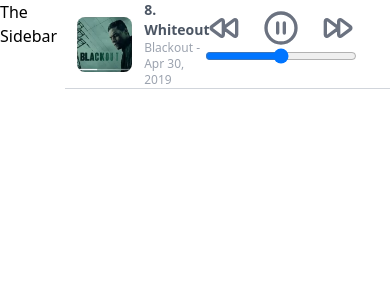
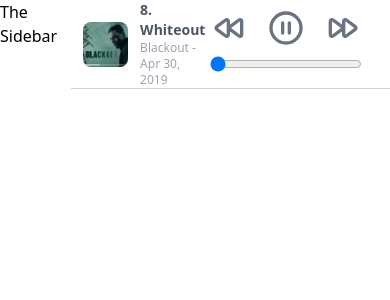
Before and after one commit to DasLixou/leaf-tunes, a Next.js app: page / in a window 390 px wide. Shown: the top 300 px of the page. Built offline with nearby package versions, Linux system fonts and the light colour scheme.

Commit message:
🎊 Made it Responsive

```diff
--- a/components/Body.js
+++ b/components/Body.js
@@ -6,14 +6,17 @@ import {
   RewindIcon,
   VolumeUpIcon
 } from "@heroicons/react/outline";
+import { useState } from "react";
 
 const Body = () => {
+  const [playerRange, setPlayerRange] = useState(0);
+  const [volumeRange, setVolumeRange] = useState(50);
   return (
     <div className="flex-grow h-screen overflow-y-scroll scrollbar-hide">
       <header className="flex justify-between">
         <div className="flex items-center">
           <img
-            className="h-[55px] w-[55px] rounded-lg m-3"
+            className="h-[45px] w-[45px] md:h-[55px] md:w-[55px] rounded-lg m-3"
             src="/player_title_pic.png"
           />
           <div className="">
@@ -27,11 +30,24 @@ const Body = () => {
             <PauseIcon className="header_button" />
             <FastForwardIcon className="header_button" />
           </div>
-          <input type="range" className="w-full" min={0} max={100} />
+          <input
+            type="range"
+            className="w-full mt-2"
+            min={0}
+            max={100}
+            value={playerRange}
+            onChange={e => setPlayerRange(e.target.value)}
+          />
         </div>
-        <div className="flex items-center mr-4 space-x-2">
+        <div className="hidden md:inline-flex items-center mr-4 space-x-2">
           <div className="flex items-center">
-            <input type="range" />
+            <input
+              type="range"
+              min={0}
+              max={100}
+              value={volumeRange}
+              onChange={e => setVolumeRange(e.target.value)}
+            />
             <VolumeUpIcon className="button_header_2 ml-2" />
           </div>
           <div className="flex items-center border-[0.1px] p-2 space-x-[2px]">
@@ -41,7 +57,7 @@ const Body = () => {
         </div>
       </header>
       <hr className="border-t-[0.1px] border-gray-300" />
-      <main className=""></main>
+      <div className=""></div>
     </div>
   );
 };
```
